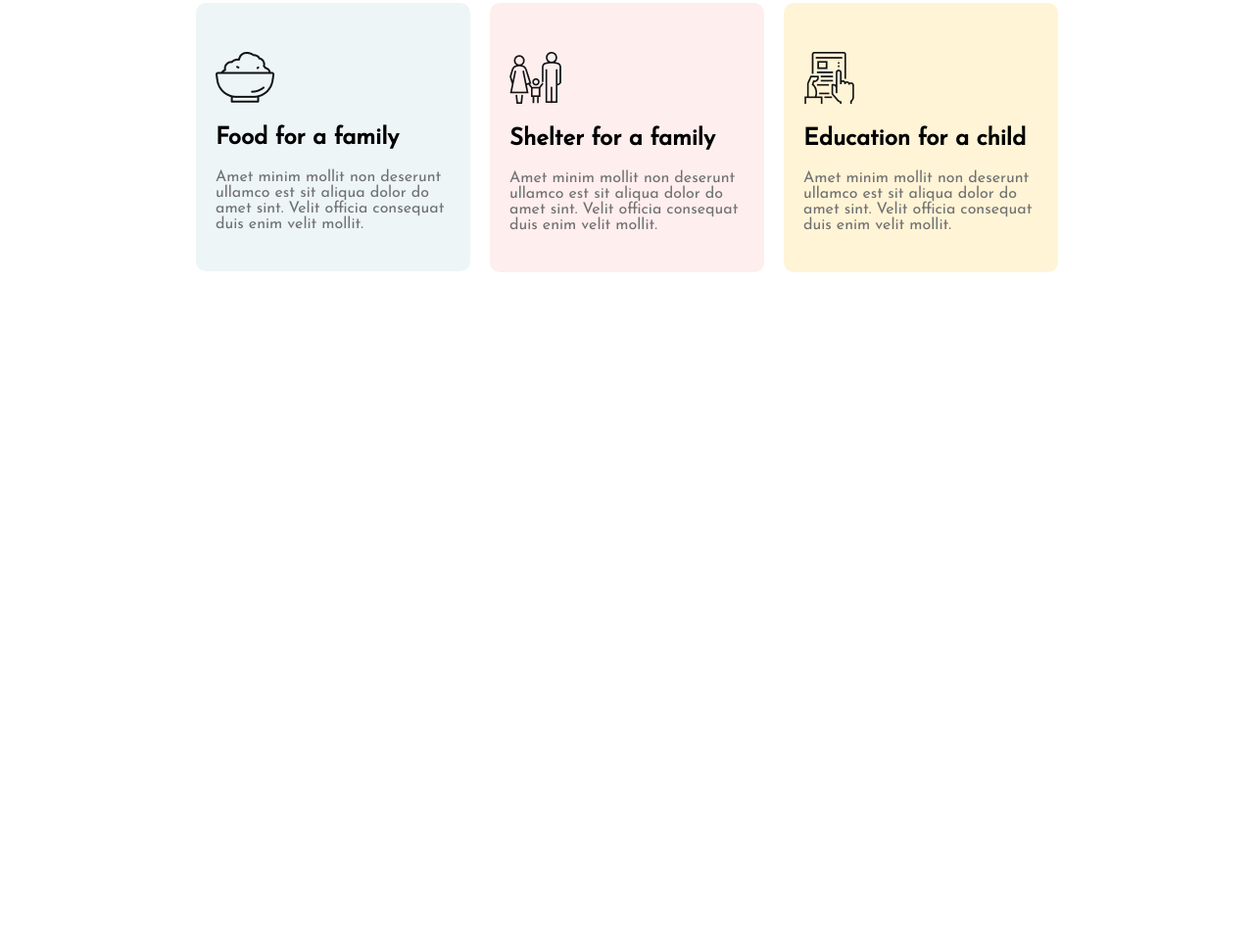
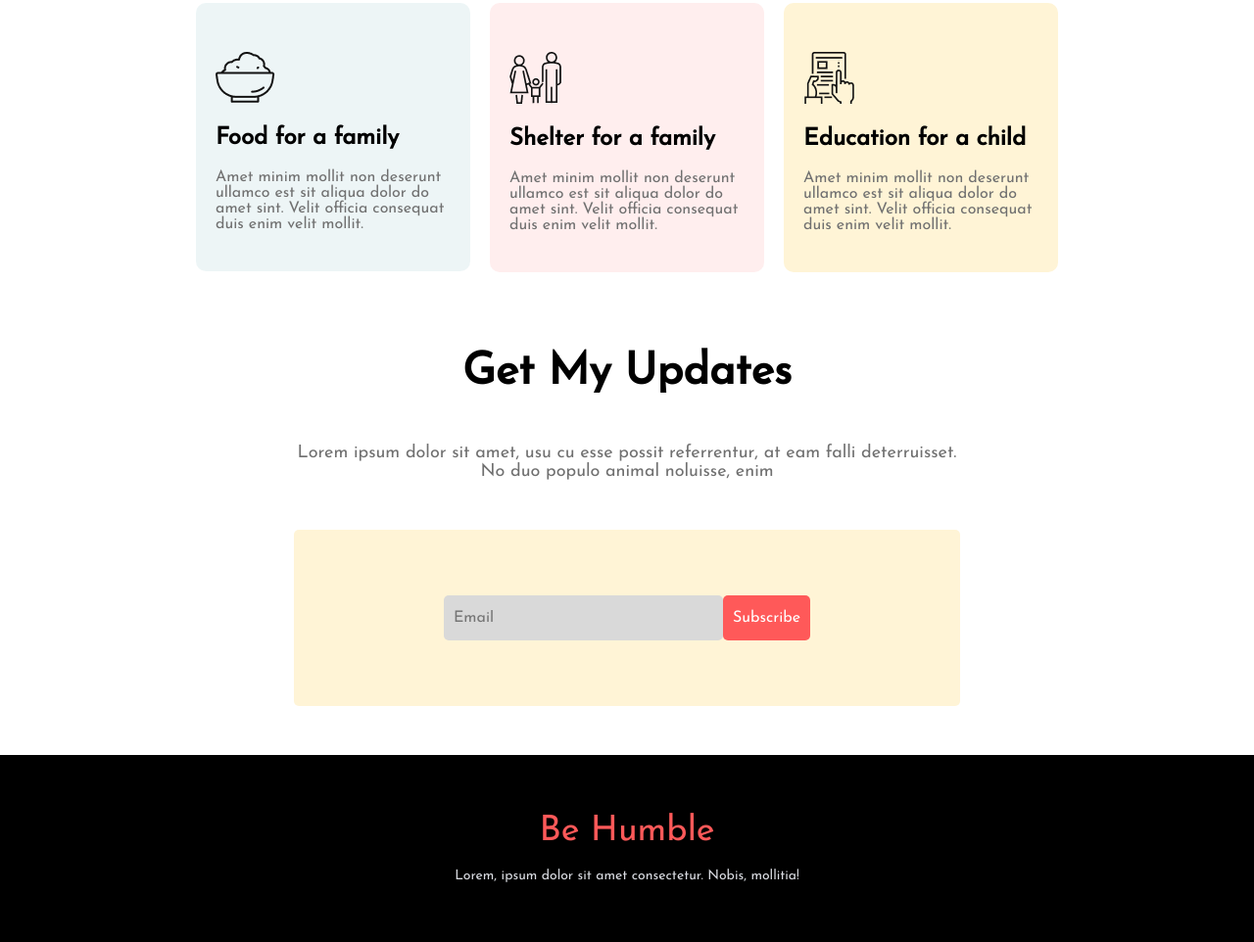
Before and after one commit to abu-noman30/as-sunnah-donation-foundation, a plain HTML site: page index.html in a window 1280 px wide. Shown: the part 1418-2380 px from the top of the page at 98% size. Before the commit the page ends 1796 px from the top, so only its background shows below. Drawn offline with Linux system fonts and the light colour scheme.

Commit message:
update and footer section added

```diff
--- a/index.html
+++ b/index.html
@@ -30,6 +30,7 @@
           <a href="#">Donate Now</a>
         </div>
       </section>
+    </header>
     <main>
       <!-- Donation-Limit Section -->
       <section class="donation-limit-section">
@@ -37,8 +38,8 @@
           <h1>Donate Today</h1>
           <p>
             Lorem ipsum dolor sit amet consectetur adipisicing elit. Ipsa amet
-              accusamus, nihil aperiam quia animi placeat mollitia fuga ex ad
-              eius deleniti atque?
+            accusamus, nihil aperiam quia animi placeat mollitia fuga ex ad eius
+            deleniti atque?
           </p>
           <div class="money-limit">
             <div class="amount">
@@ -99,7 +100,29 @@
           </div>
         </div>
       </section>
+
+      <!-- Update Section -->
+      <section class="update-section">
+        <div class="update-container">
+          <h1>Get My Updates</h1>
+          <p>
+            Lorem ipsum dolor sit amet, usu cu esse possit referrentur, at eam
+            falli deterruisset. No duo populo animal noluisse, enim
+          </p>
+
+          <div class="input-container">
+            <input type="email" placeholder="Email">
+            <a href="#">Subscribe</a>
+          </div>
+        </div>
+      </section>
     </main>
-    </header>
+    <!-- Footer Section -->
+    <footer>
+      <section class="footer-section">
+        <h1>Be Humble</h1>
+        <p>Lorem, ipsum dolor sit amet consectetur. Nobis, mollitia!</p>
+      </section>
+    </footer>
   </body>
 </html>
--- a/style.css
+++ b/style.css
@@ -113,8 +113,8 @@
 
 /* Donate Plan Section */
 
-.donate-plan-section{
-  margin: 100px 0px;
+.donate-plan-section {
+  margin: 80px 0px;
 }
 
 .donate-plan-container {
@@ -134,7 +134,7 @@
   color: #707070;
   margin-bottom: 50px;
 }
-.plan-container-paragraph{
+.plan-container-paragraph {
   padding: 0px 150px;
 }
 
@@ -169,17 +169,95 @@
   color: #707070;
 }
 
-#catagory-food{
+#catagory-food {
   margin-right: 20px;
   background-color: rgba(79, 157, 166, 0.1);
 }
 
-#catagory-shelter{
+#catagory-shelter {
   margin-right: 10px;
   background-color: rgba(255, 89, 89, 0.1);
 }
 
-#catagory-education{
+#catagory-education {
   margin-left: 10px;
-  background-color: #FFF4D6;
+  background-color: #fff4d6;
 }
+
+/* Update Section */
+
+.update-section {
+  margin-bottom: 50px;
+}
+.update-container {
+  text-align: center;
+  padding: 0px 300px;
+}
+
+.update-container h1 {
+  margin-bottom: 50px;
+  font-weight: 700;
+  font-size: 45px;
+}
+
+.update-container p {
+  font-weight: 400;
+  font-size: 18px;
+  color: #707070;
+  margin-bottom: 50px;
+}
+.input-container {
+  width: 100%;
+  height: 180px;
+  background-color: #fff4d6;
+  border-radius: 5px;
+  display: flex;
+  justify-content: center;
+  align-items: center;
+}
+
+.input-container input {
+  width: 275px;
+  font-weight: 500;
+  font-size: 16px;
+  background: #d9d9d9;
+  border-radius: 5px;
+  border: none;
+  padding: 15px 0px;
+  padding-left: 10px;
+}
+
+.input-container a {
+  text-decoration: none;
+  padding: 15px 10px;
+  font-weight: 500;
+  font-size: 16px;
+  color: white;
+  background-color: #ff5959;
+  border-radius: 5px;
+}
+
+/* Footer Section */
+
+footer {
+  background-color: black;
+}
+.footer-section {
+  width: 100%;
+  padding: 60px 0px;
+  text-align: center;
+  color: white;
+}
+
+.footer-section h1 {
+  font-weight: 400;
+  font-size: 36px;
+  color: #ff5959;
+  margin-bottom: 20px;
+}
+
+.footer-section p {
+  font-weight: 400;
+  font-size: 14px;
+  color: #d9dbe1;
+}
```
Lines whose indentation alone changed are shown as unchanged.
